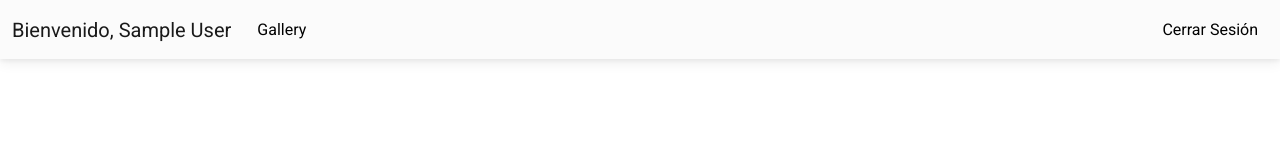
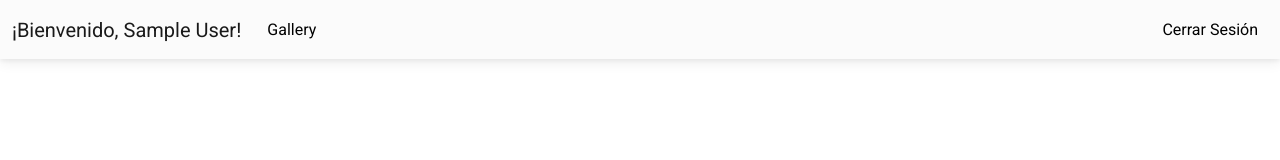
Before and after one commit to francobalich/ImageGallery, a React (Vite) app: page / in a window 1280 px wide. Shown: the top 160 px of the page. Built offline with nearby package versions, Linux system fonts and the light colour scheme; no server answers; sample sign-in values are in the browser's storage.

Commit message:
Change: Update title

```diff
--- a/src/components/Menu.jsx
+++ b/src/components/Menu.jsx
@@ -3,7 +3,6 @@ import React, { useContext, useState } from 'react';
 import { MDBContainer, MDBNavbar, MDBNavbarBrand, MDBNavbarToggler, MDBNavbarNav, MDBIcon, MDBCollapse } from 'mdb-react-ui-kit';
 import { useAuthStore } from '../hooks/useAuthStore';
 
-//TODO: Agregar cerrar sesión en clase 6
 export const Menu = () => {
   const { user, startLogout } = useAuthStore()
   const [showNavSecond, setShowNavSecond] = useState(false);
@@ -13,7 +12,7 @@ export const Menu = () => {
   return (
     <MDBNavbar expand='lg' light bgColor='light'>
       <MDBContainer fluid>
-        <MDBNavbarBrand href='#'>Bienvenido, {user.name || "Amigo"}</MDBNavbarBrand>
+        <MDBNavbarBrand href='#'>¡Bienvenido, {user.name || "Amigo"}!</MDBNavbarBrand>
         <MDBNavbarToggler
           aria-expanded='false'
           aria-label='Toggle navigation'
--- a/vite.config.js
+++ b/vite.config.js
@@ -4,5 +4,5 @@ import react from '@vitejs/plugin-react'
 // https://vitejs.dev/config/
 export default defineConfig({
   plugins: [react()],
-  base: ''
+  //base: '/ImageGallery/'
 })
```
Also changed, not shown: 4 other files (tests, documents, lock files or other folders).
